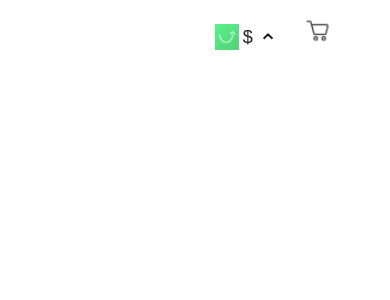
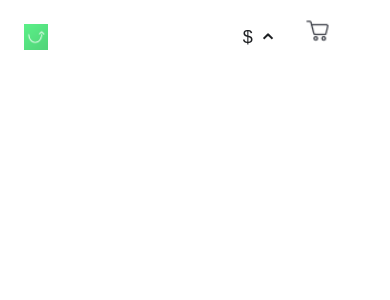
Before and after one commit to jamezjaz/E-comm_Frontend, a React (Create React App) app: page /tech in a window 390 px wide. Shown: the top 300 px of the page. Built offline with nearby package versions, Linux system fonts and the light colour scheme.

Commit message:
feat: Makes the app more responsive on mobile screen

```diff
--- a/src/container/Header.js
+++ b/src/container/Header.js
@@ -89,7 +89,7 @@ class Header extends React.Component {
               </Link>
             ))}
           </NavLinksContainer>
-          <ul>
+          <ul className='logoContainer'>
             <li>
               <Link to='/'><Image src={logo} alt='Logo' /></Link>
             </li>
--- a/src/container/ProductDescription.js
+++ b/src/container/ProductDescription.js
@@ -89,7 +89,7 @@ class ProductDescription extends React.Component {
               />
             </MainImageContainer>
             <DetailsContainer
-              className={product.inStock === false ? 'outOfStock mainImg' : ''}
+              className={product.inStock === false ? 'outOfStock mainImg outOfStockSm' : ''}
             >
             <h3>{product.brand}</h3>
             <SubTitle>{product.name}</SubTitle>
--- a/src/styles/Cart.styled.js
+++ b/src/styles/Cart.styled.js
@@ -77,6 +77,10 @@ export const OptionButton = styled.button`
 export const RightContent = styled.div`
   display: flex;
   margin-top: 1.5rem;
+
+  @media (max-width:868px) {
+    margin-top: 0;
+  }
 `;
 
 export const ButtonsContainer = styled.div`
--- a/src/styles/Header.styled.js
+++ b/src/styles/Header.styled.js
@@ -14,6 +14,12 @@ export const NavContainer = styled.nav`
 
   ul {
     list-style-type: none;
+
+    @media (max-width: 600px) {
+      position: absolute;
+      max-width: 5rem;
+      left: -2rem;
+    }
   }
 `;
 
--- a/src/styles/ProductDescription.styled.js
+++ b/src/styles/ProductDescription.styled.js
@@ -13,6 +13,14 @@ export const DescriptionContainer = styled.div`
   .mainImg {
     position: relative;
     left: 5rem;
+  }
+
+  .outOfStockSm {
+    @media (max-width: 658px) {
+      position: relative;
+      top: 14rem;
+      left: -8rem;
+    }
   }
 `;
 
@@ -36,6 +44,11 @@ export const MainImageContainer = styled.div`
     color: rgb(73, 72, 72);
     font-weight: lighter;
     z-index: 999;
+
+    @media (max-width: 1322px) {
+      font-size: 1rem;
+      margin: 5rem 0 0 2rem;
+    }
   }
 
   @media (max-width: 1600px) {
@@ -71,6 +84,12 @@ export const DetailsContainer = styled.div`
 
   .activeSwatch {
     border: 3px red solid;
+  }
+
+  @media (max-width: 658px) {
+    position: relative;
+    top: 17rem;
+    left: -12rem;
   }
 `;
 
@@ -117,6 +136,12 @@ export const AddToCartButton = styled.button`
   &:hover {
     background-color: #31a14f;
   }
+
+  @media (max-width: 658px) {
+    font-size: 0.6rem;
+    min-width: 11rem;
+    padding: 0.8rem 3rem;
+  }
 `;
 
 export const Description = styled.div`
```
